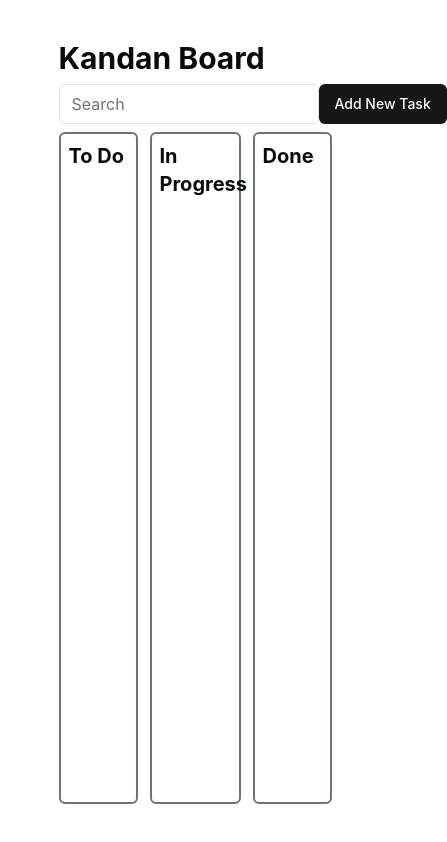
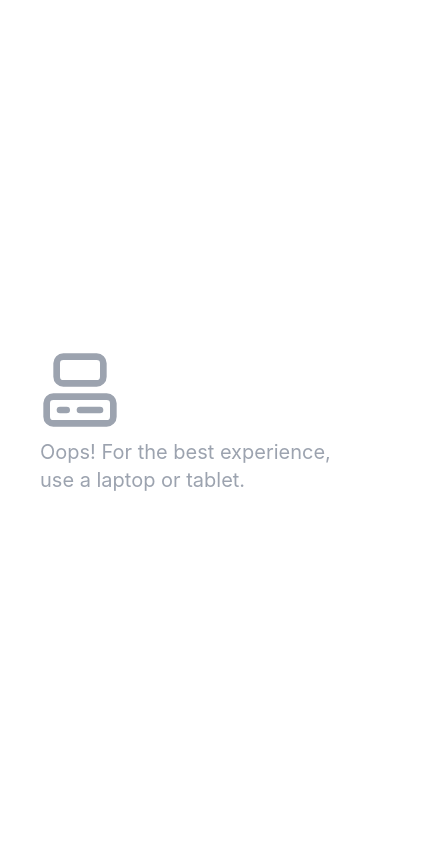
Before and after one commit to dilshad360/kandan-board, a React (Vite) app: page / in a window 390 px wide. Shown: the whole page, 447 px wide, since content can reach past the window. Built offline with nearby package versions, Linux system fonts and the light colour scheme.

Commit message:
feat: mobile view warning message

```diff
--- a/src/App.jsx
+++ b/src/App.jsx
@@ -1,11 +1,16 @@
 import { DndProvider } from "react-dnd";
 import { HTML5Backend } from "react-dnd-html5-backend";
 import KandanBoard from "./components/KandanBoard";
+import { Computer } from "lucide-react";
 
 function App() {
   return (
     <DndProvider backend={HTML5Backend}>
-      <div className="flex justify-center">
+      <div className="md:hidden flex justify-center flex-col  h-screen text-gray-400 p-10 gap-2">
+        <Computer className="w-20 h-20 " />
+        <p className="text-xl">Oops! For the best experience, use a laptop or tablet. </p>
+      </div>
+      <div className="md:flex justify-center hidden">
         <KandanBoard />
       </div>
     </DndProvider>
--- a/src/components/KandanBoard.jsx
+++ b/src/components/KandanBoard.jsx
@@ -51,7 +51,7 @@ function KandanBoard() {
         );
 
     return (
-        <div className="py-10 w-[70%] flex flex-col gap-2 h-screen">
+        <div className="py-10 md:w-[90%] lg:w-[70%] flex flex-col gap-2 h-screen">
             <h1 className="text-3xl font-bold">Kandan Board</h1>
             <div className="flex justify-between">
                 <Input
```
